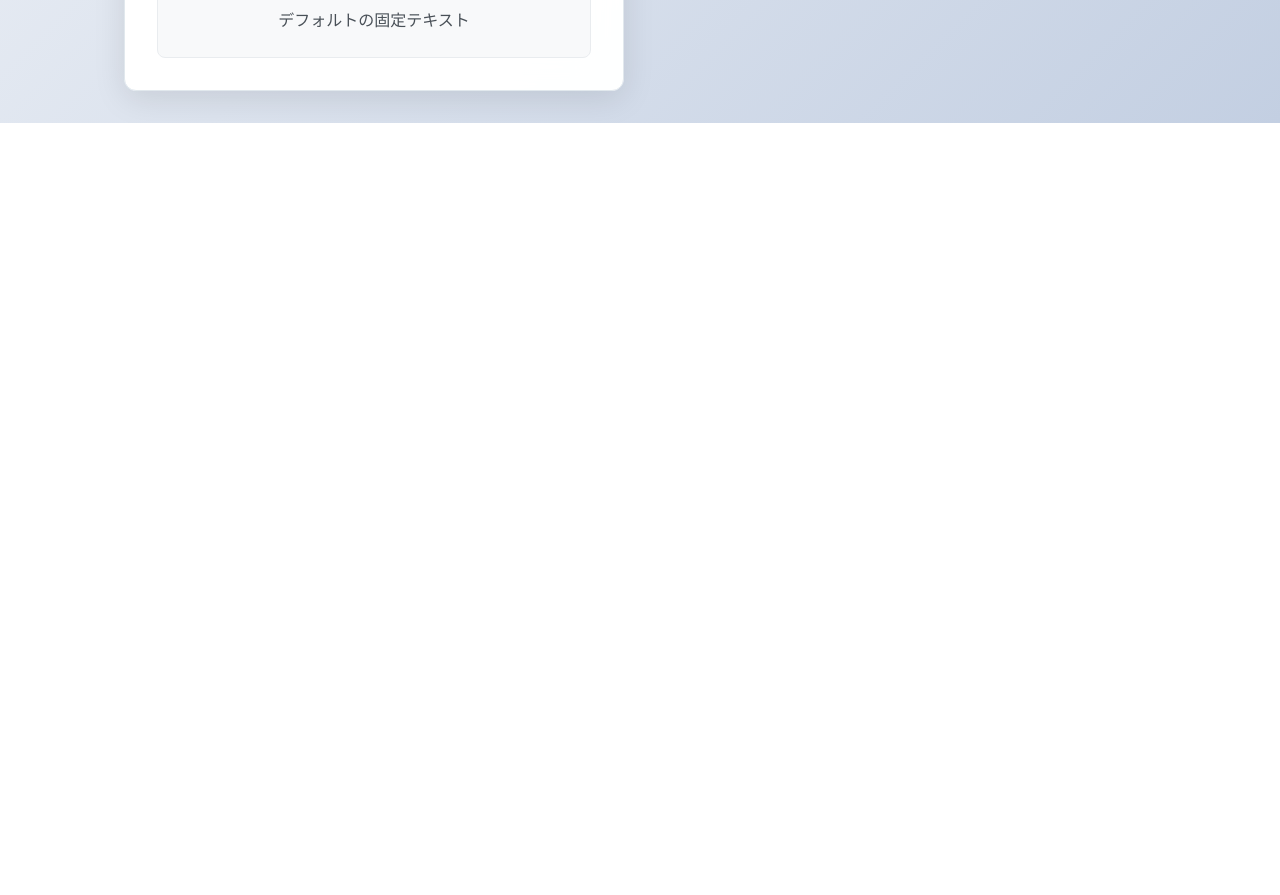
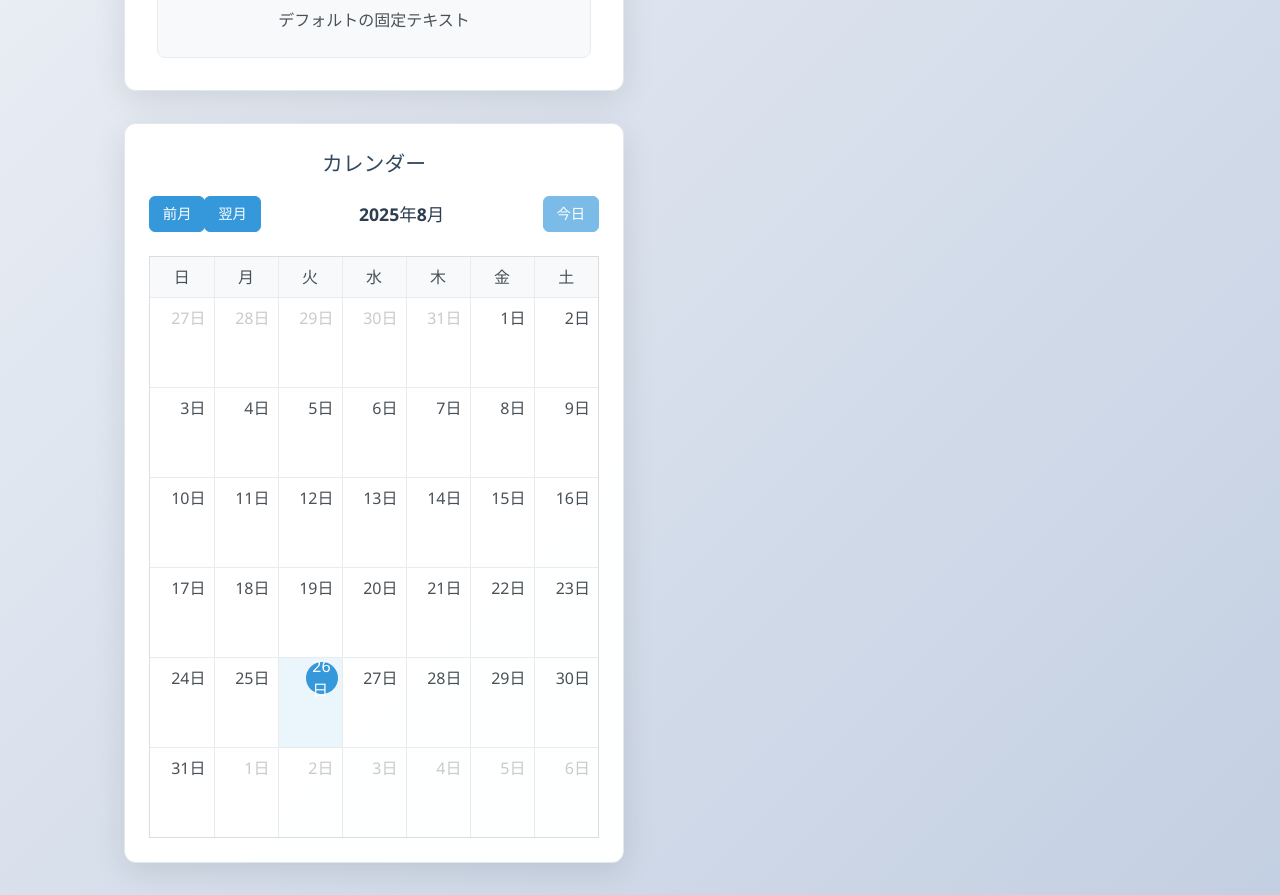
Before and after one commit to t-24maki/VoiceLog_test, a React (Vite) app: page / in a window 1280 px wide. Shown: the part 740-1635 px from the top of the page. Before the commit the page ends 863 px from the top, so only its background shows below. Built offline with nearby package versions, Linux system fonts and the light colour scheme.

Commit message:
カレンダー追加

```diff
--- a/index.html
+++ b/index.html
@@ -4,7 +4,7 @@
     <meta charset="UTF-8" />
     <link rel="icon" type="image/svg+xml" href="/vite.svg" />
     <meta name="viewport" content="width=device-width, initial-scale=1.0" />
-    <title>VoiceLog</title>
+    <title>画面サンプル</title>
 
   </head>
   <body>
--- a/src/App.css
+++ b/src/App.css
@@ -394,6 +394,102 @@ body {
   }
 }
 
+/* カレンダーウィジェット */
+.calendar-widget {
+  background: rgba(255, 255, 255, 0.98);
+  backdrop-filter: blur(20px);
+  border-radius: 12px;
+  padding: 1.5rem;
+  box-shadow: 0 8px 32px rgba(0, 0, 0, 0.1);
+  border: 1px solid #e1e8ed;
+  animation: fadeInLeft 0.6s ease-out;
+}
+
+.calendar-title {
+  font-size: 1.3rem;
+  font-weight: 600;
+  margin-bottom: 1rem;
+  color: #34495e;
+  text-align: center;
+}
+
+.calendar-container {
+  width: 100%;
+}
+
+/* FullCalendarのカスタマイズ */
+.calendar-container .fc {
+  font-family: inherit;
+}
+
+.calendar-container .fc-toolbar-title {
+  font-size: 1.1rem !important;
+  font-weight: 600 !important;
+  color: #2c3e50 !important;
+}
+
+.calendar-container .fc-button {
+  background-color: #3498db !important;
+  border-color: #3498db !important;
+  font-size: 0.9rem !important;
+  padding: 0.4rem 0.8rem !important;
+  border-radius: 6px !important;
+  font-weight: 600 !important;
+  transition: all 0.3s ease !important;
+}
+
+.calendar-container .fc-button:hover {
+  background-color: #2980b9 !important;
+  border-color: #2980b9 !important;
+  transform: translateY(-1px) !important;
+  box-shadow: 0 2px 4px rgba(52, 152, 219, 0.3) !important;
+}
+
+.calendar-container .fc-button:active {
+  transform: translateY(0) !important;
+}
+
+.calendar-container .fc-button:focus {
+  box-shadow: 0 0 0 3px rgba(52, 152, 219, 0.1) !important;
+}
+
+.calendar-container .fc-daygrid-day {
+  border-color: #e9ecef !important;
+}
+
+.calendar-container .fc-daygrid-day-number {
+  color: #495057 !important;
+  font-weight: 500 !important;
+  padding: 0.5rem !important;
+}
+
+.calendar-container .fc-daygrid-day.fc-day-today {
+  background-color: rgba(52, 152, 219, 0.1) !important;
+}
+
+.calendar-container .fc-daygrid-day.fc-day-today .fc-daygrid-day-number {
+  background-color: #3498db !important;
+  color: white !important;
+  border-radius: 50% !important;
+  width: 2rem !important;
+  height: 2rem !important;
+  display: flex !important;
+  align-items: center !important;
+  justify-content: center !important;
+  margin: 0.25rem !important;
+}
+
+.calendar-container .fc-col-header-cell {
+  background-color: #f8f9fa !important;
+  border-color: #e9ecef !important;
+}
+
+.calendar-container .fc-col-header-cell-cushion {
+  color: #495057 !important;
+  font-weight: 600 !important;
+  padding: 0.5rem !important;
+}
+
 /* レスポンシブデザイン */
 @media (max-width: 1024px) {
   .top-container {
@@ -403,6 +499,10 @@ body {
   .input-section,
   .fixed-text-section,
   .right-area {
+    padding: 1.5rem;
+  }
+
+  .calendar-widget {
     padding: 1.5rem;
   }
 }
@@ -465,6 +565,22 @@ body {
     width: 100vw;
     margin-left: calc(-50vw + 50%);
   }
+
+  .calendar-widget {
+    width: 100%;
+    padding: 1.5rem;
+  }
+
+  .calendar-container .fc-toolbar {
+    flex-direction: column !important;
+    gap: 0.5rem !important;
+  }
+
+  .calendar-container .fc-toolbar-chunk {
+    display: flex !important;
+    justify-content: center !important;
+    gap: 0.5rem !important;
+  }
 }
 
 @media (max-width: 480px) {
@@ -519,4 +635,17 @@ body {
   .input-group textarea {
     padding: 0.75rem;
   }
+
+  .calendar-widget {
+    padding: 1rem;
+  }
+
+  .calendar-container .fc-toolbar-title {
+    font-size: 1rem !important;
+  }
+
+  .calendar-container .fc-button {
+    font-size: 0.8rem !important;
+    padding: 0.3rem 0.6rem !important;
+  }
 }
--- a/src/App.jsx
+++ b/src/App.jsx
@@ -1,5 +1,8 @@
-import { BrowserRouter as Router, Routes, Route, Link } from 'react-router-dom'
+import { HashRouter as Router, Routes, Route, Link } from 'react-router-dom'
 import { useState, useEffect } from 'react'
+import FullCalendar from '@fullcalendar/react'
+import dayGridPlugin from '@fullcalendar/daygrid'
+import jaLocale from '@fullcalendar/core/locales/ja'
 import './App.css'
 
 // トップ画面コンポーネント
@@ -32,7 +35,7 @@ function TopScreen() {
   return (
     <div className="screen">
       <div className="top-container">
-        {/* 左側：入力フォームと固定テキスト */}
+        {/* 左側：入力フォーム、固定テキスト、カレンダー */}
         <div className="left-area">
           <div className="input-section">
             <h3 className="form-title">入力フォーム</h3>
@@ -85,11 +88,13 @@ function TopScreen() {
               <p>{fixedText}</p>
             </div>
           </div>
+
+          {/* カレンダーウィジェット */}
+          <CalendarWidget />
         </div>
 
         {/* 右側：受信メッセージエリア */}
         <div className="right-area">
-          <h1 className="title">VoiceLog</h1>
 
           {showMessage ? (
             <div className="message-display">
@@ -107,6 +112,35 @@ function TopScreen() {
             </div>
           )}
         </div>
+      </div>
+    </div>
+  )
+}
+
+// カレンダーコンポーネント
+function CalendarWidget() {
+  return (
+    <div className="calendar-widget">
+      <h3 className="calendar-title">カレンダー</h3>
+      <div className="calendar-container">
+        <FullCalendar
+          plugins={[dayGridPlugin]}
+          initialView="dayGridMonth"
+          height="auto"
+          headerToolbar={{
+            left: 'prev,next',
+            center: 'title',
+            right: 'today'
+          }}
+          locales={[jaLocale]}
+          locale="ja"
+          buttonText={{
+            today: '今日',
+            prev: '前月',
+            next: '翌月'
+          }}
+          dayCellContent={(arg) => arg.dayNumberText}
+        />
       </div>
     </div>
   )
@@ -171,15 +205,12 @@ function SettingsScreen() {
 
 // メインAppコンポーネント
 function App() {
-  // 開発環境と本番環境でbasenameを分岐
-  const basename = window.location.hostname === 'localhost' ? '' : '/VoiceLog_test';
-
   return (
-    <Router basename={basename}>
+    <Router>
       <div className="app">
         <nav className="navigation">
           <div className="nav-container">
-            <h2 className="nav-title">VoiceLog</h2>
+            <h2 className="nav-title">画面サンプル</h2>
             <div className="nav-links">
               <Link to="/" className="nav-link">トップ</Link>
               <Link to="/settings" className="nav-link">設定</Link>
```
Also changed, not shown: package.json (+5 -2 lines), 1 other file (tests, documents, lock files or other folders).
